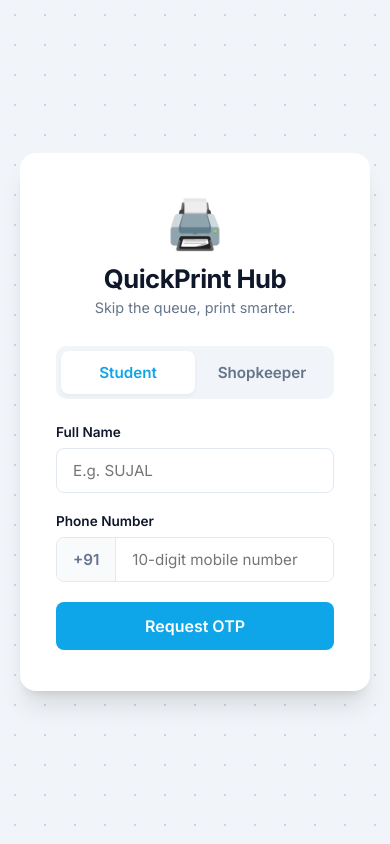
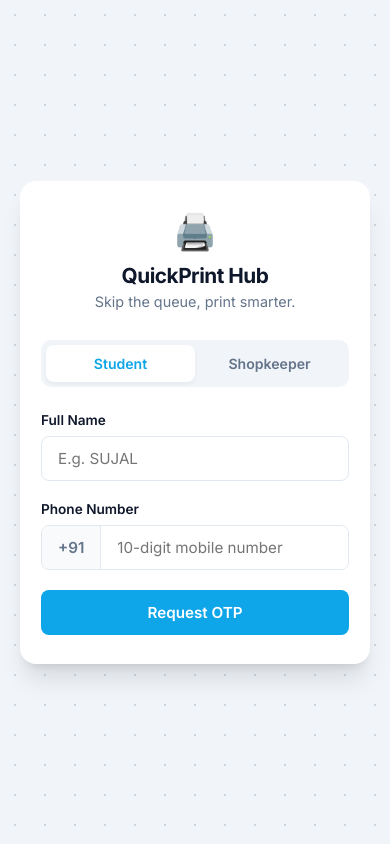
Before and after one commit to sujalb06/QuickPrint-Hub, a plain HTML site: page frontend/index.html in a window 390 px wide. Drawn offline with Linux system fonts and the light colour scheme.

Commit message:
login.css me change kiya thoda

```diff
--- a/frontend/login.css
+++ b/frontend/login.css
@@ -227,3 +227,38 @@ body {
     50% { transform: translateY(-8px); }
     100% { transform: translateY(0px); }
 }
+
+
+
+
+/* ============================================================
+   MOBILE RESPONSIVE — Login page ke liye (max 480px)
+   ============================================================ */
+@media (max-width: 480px) {
+
+    /* Card ki padding kam karo — mobile pe zyada side space nahi hoti */
+    .login-card {
+        padding: 28px 20px;
+    }
+
+    /* Logo thoda chota */
+    .logo-icon {
+        font-size: 2.2rem;
+    }
+
+    .logo-container h1 {
+        font-size: 1.3rem;
+    }
+
+    /* Tab buttons touch-friendly bade karo */
+    .tab-btn {
+        padding: 10px 8px;
+        font-size: 0.88rem;
+    }
+
+    /* Buttons bade aur easy to tap */
+    .btn {
+        padding: 13px;
+        font-size: 0.95rem;
+    }
+}
```
